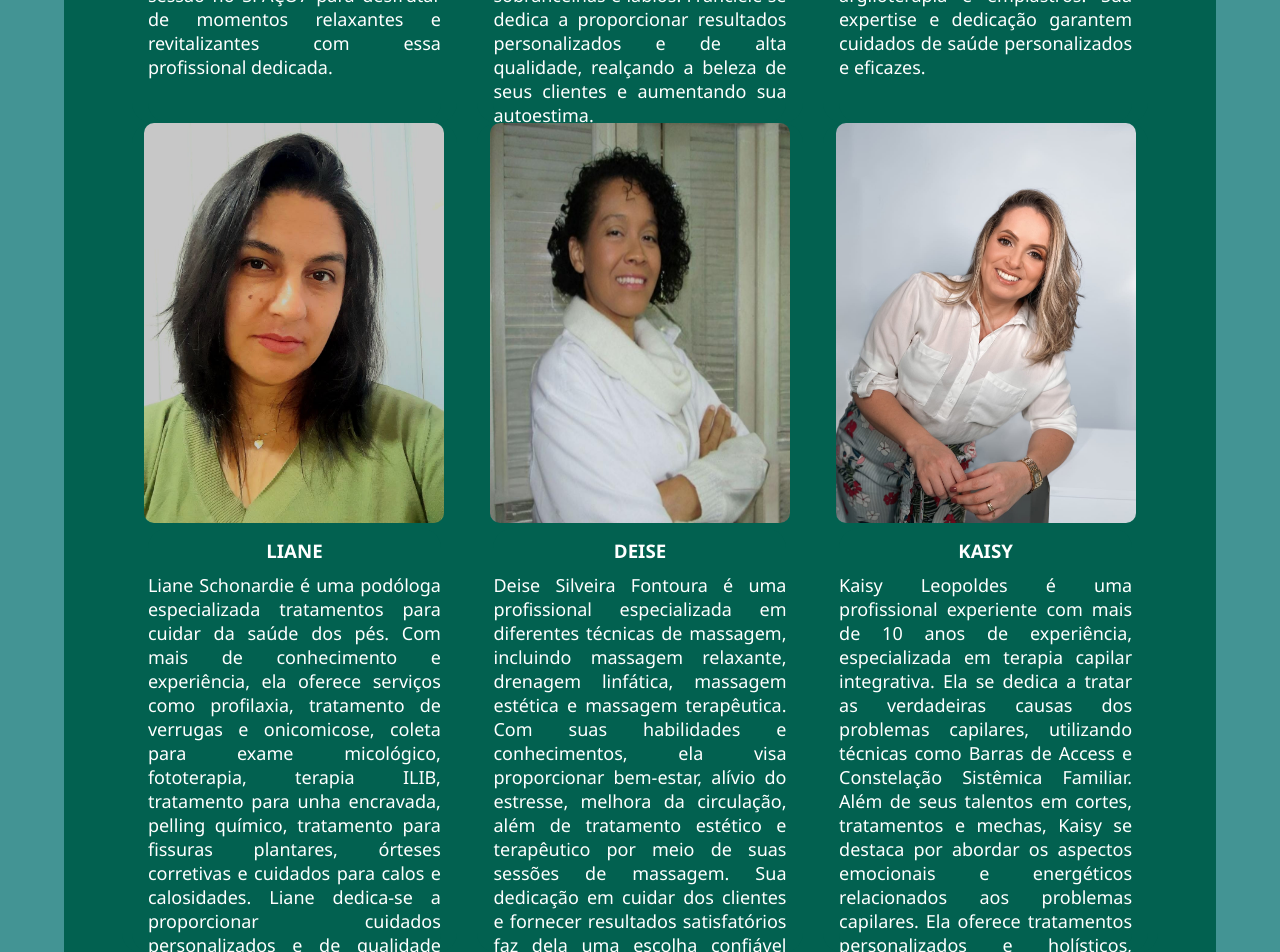
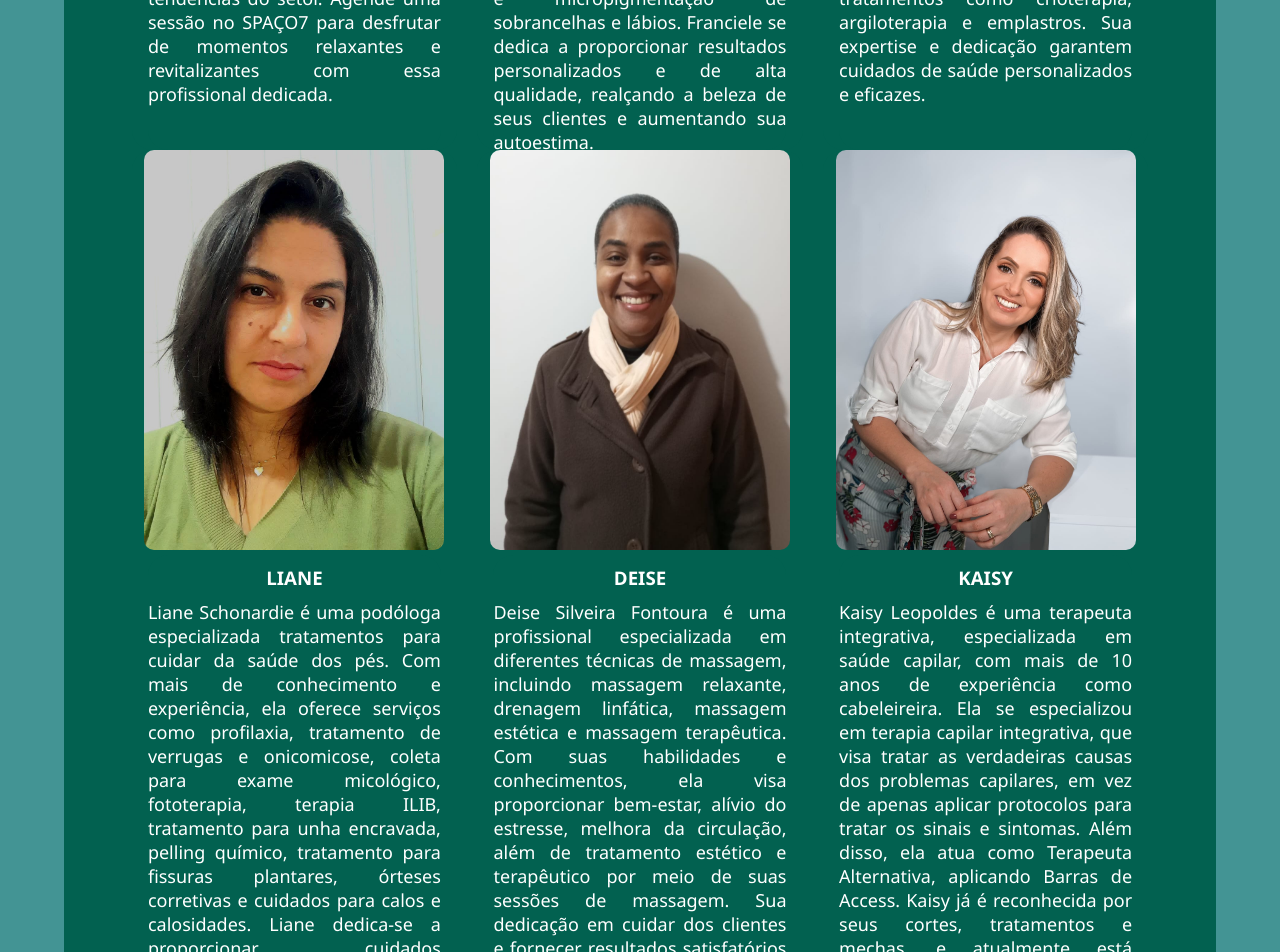
Before and after one commit to William-Dias-Marcos/Spaco7_Angular, an Angular app: page / in a window 1280 px wide. Shown: the part 2880-3832 px from the top of the page. Built offline with nearby package versions, Linux system fonts and the light colour scheme.

Commit message:
adjustment in the presentation of professionals and change of image

```diff
--- a/src/app/components/about/about.component.html
+++ b/src/app/components/about/about.component.html
@@ -13,8 +13,9 @@
         disponível para remoção de pelos indesejados. A naturopatia é um campo
         da medicina alternativa que se concentra no uso de tratamentos naturais
         e abordagens holísticas para promover a saúde e o bem-estar. A terapia
-        capilar integrativa é um serviço especializado que visa melhorar a saúde
-        e a aparência do couro cabeludo e cabelo.
+        capilar integrativa é um serviço especializado em saúde do couro
+        cabeludo e cabelo, que visa tratar o indivíduo de dentro para fora,
+        buscando a verdadeira origem de cada patologia.
       </p>
       <p>
         No Spaço7, os clientes podem desfrutar de um ambiente acolhedor e
@@ -120,8 +121,8 @@
       <div class="professional-presentation">
         <img
           class="professionals"
-          src="../../../assets/professionals-img/Carine.jpg"
-          alt="Carine"
+          src="../../../assets/professionals-img/Deise.jpg"
+          alt="Deise"
         />
         <div>
           <h3>DEISE</h3>
@@ -148,15 +149,16 @@
         <div>
           <h3>KAISY</h3>
           <p>
-            Kaisy Leopoldes é uma profissional experiente com mais de 10 anos de
-            experiência, especializada em terapia capilar integrativa. Ela se
-            dedica a tratar as verdadeiras causas dos problemas capilares,
-            utilizando técnicas como Barras de Access e Constelação Sistêmica
-            Familiar. Além de seus talentos em cortes, tratamentos e mechas,
-            Kaisy se destaca por abordar os aspectos emocionais e energéticos
-            relacionados aos problemas capilares. Ela oferece tratamentos
-            personalizados e holísticos, buscando soluções completas para seus
-            clientes.
+            Kaisy Leopoldes é uma terapeuta integrativa, especializada em saúde
+            capilar, com mais de 10 anos de experiência como cabeleireira. Ela
+            se especializou em terapia capilar integrativa, que visa tratar as
+            verdadeiras causas dos problemas capilares, em vez de apenas aplicar
+            protocolos para tratar os sinais e sintomas. Além disso, ela atua
+            como Terapeuta Alternativa, aplicando Barras de Access. Kaisy já é
+            reconhecida por seus cortes, tratamentos e mechas, e atualmente está
+            ampliando seu foco para o tratamento do indivíduo como um todo,
+            cuidando da mente, corpo e espírito. Ela oferece um tratamento
+            personalizado para cada cliente.
           </p>
         </div>
       </div>
```
Also changed, not shown: src/assets/professionals-img/Deise.jpg (added).
